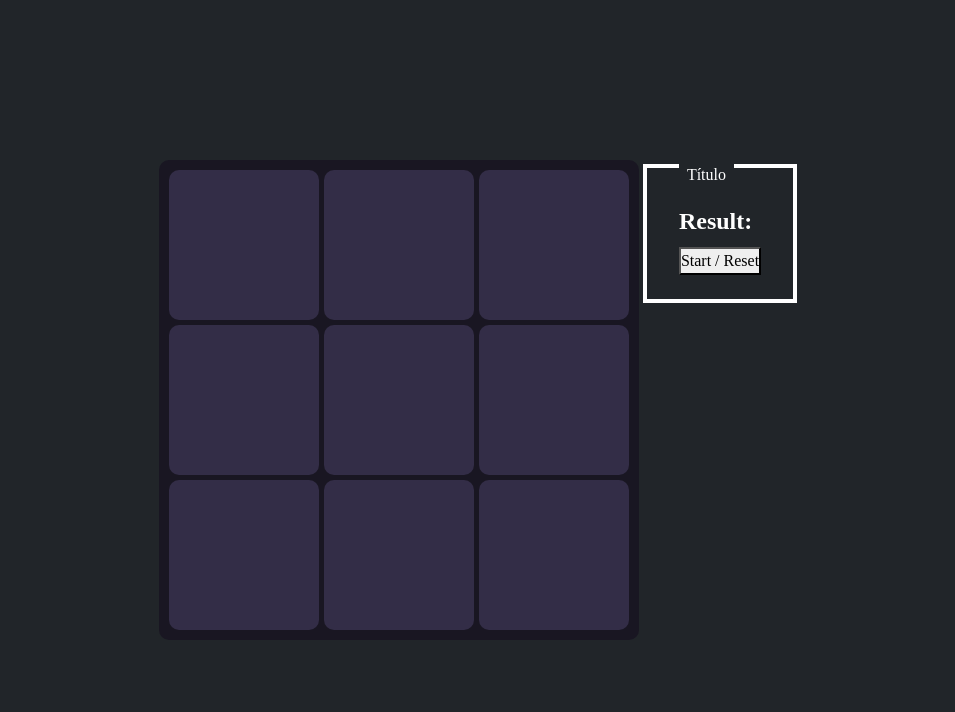
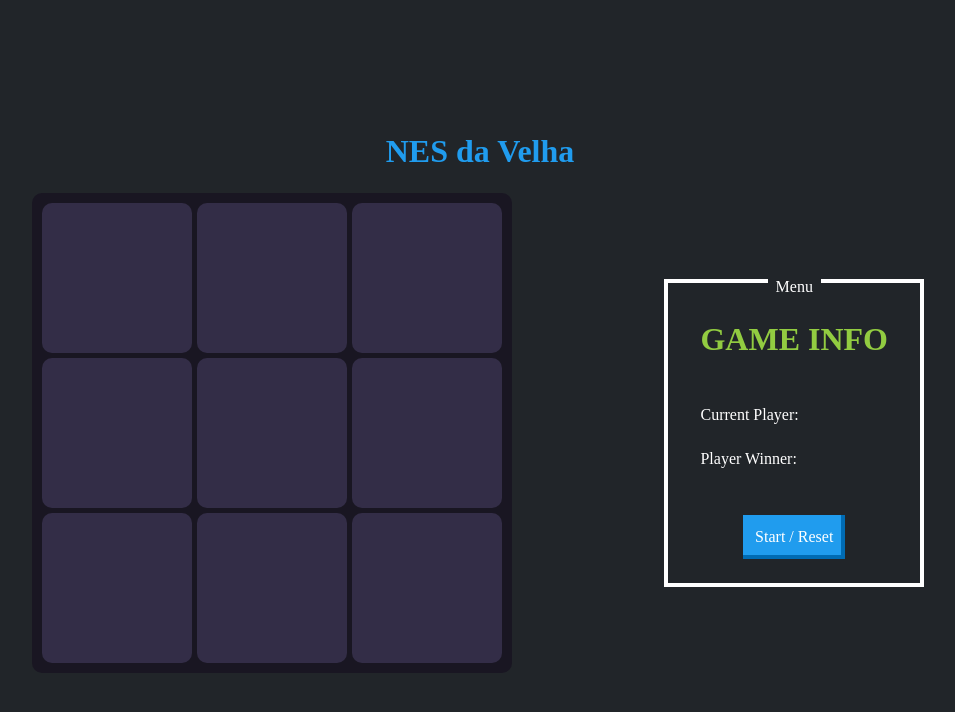
Before and after one commit to akadot/nes-da-velha, a plain HTML site: page index.html in a window 1280 px wide. Shown: the whole page, without its empty margins (160-1115 px from the left). Drawn offline with nearby package versions, Linux system fonts and the light colour scheme.

Commit message:
:sparkles: Styled, but not completely

```diff
--- a/index.html
+++ b/index.html
@@ -12,6 +12,8 @@
   </head>
   <body>
     <div class="container">
+      <h1 class="title nes-text is-primary">NES da Velha</h1>
+      <div class="content">
         <div class="board">
           <div></div>
           <div></div>
@@ -23,11 +25,15 @@
           <div></div>
           <div></div>
         </div>
-      <div class="info nes-container is-dark with-title">
-        <p class="title">Título</p>
-        <h1 id="player"></h1>
-        <h2 id="result">Result:</h2>
-        <button id="btn">Start / Reset</button>
+        <div class="menu nes-container is-dark with-title is-centered">
+          <p class="title">Menu</p>
+          <h1 class="nes-text is-success">GAME INFO</h1>
+          <div class="info">
+            <p>Current Player: <span id="player"></span></p>
+            <p>Player Winner: <span id="result"></span></p>
+          </div>
+          <button id="btn" class="nes-btn is-primary">Start / Reset</button>
+        </div>
       </div>
     </div>
     <script src="./script.js"></script>
--- a/script.js
+++ b/script.js
@@ -23,6 +23,8 @@ document.addEventListener("DOMContentLoaded", () => {
     squares.forEach((item) => {
       item.textContent = "";
     });
+    result.textContent = "";
+    playerDisplay.textContent = "";
     gameOver = false;
   });
 
@@ -38,17 +40,27 @@ document.addEventListener("DOMContentLoaded", () => {
       if (currentPlayer === "cross" && squaresArray[index].textContent == "") {
         squaresArray[index].style.color = "#50fa7b";
         squaresArray[index].textContent = "X";
+
+        playerDisplay.style.color = "#50fa7b";
+        playerDisplay.textContent = "X";
+
         currentPlayer = "circle";
       }
       if (currentPlayer === "circle" && squaresArray[index].textContent == "") {
         squaresArray[index].style.color = "#ff5555";
         squaresArray[index].textContent = "O";
+
+        playerDisplay.style.color = "#ff5555";
+        playerDisplay.textContent = "O";
+
         currentPlayer = "cross";
       }
 
       const pickWinner = checkWinner(squaresArray[index].textContent);
+
       if (pickWinner === true) {
-        result.textContent += squaresArray[index].textContent;
+        result.style.color = playerDisplay.style.color;
+        result.textContent = squaresArray[index].textContent;
         gameOver = true;
       }
     } else {
--- a/style.css
+++ b/style.css
@@ -24,8 +24,17 @@ body {
 
 .container {
   display: flex;
-  align-items: flex-start;
-  justify-content: center;
+  flex-direction: column;
+  align-items: center;
+  width: 70%;
+}
+
+.container .content {
+  display: flex;
+  align-items: center;
+  justify-content: space-between;
+  width: 100%;
+  margin-top: 10px;
 }
 
 .board {
@@ -49,3 +58,23 @@ body {
   justify-content: center;
   align-items: center;
 }
+
+.menu {
+  height: 100%;
+}
+
+.menu .info {
+  display: flex;
+  flex-direction: column;
+  align-items: flex-start;
+  width: 100%;
+  margin: 30px 0;
+}
+
+.menu .info p {
+  display: flex;
+  flex-direction: row;
+  align-items: center;
+  justify-content: space-between;
+  margin: 10px 0;
+}
```
Lines whose indentation alone changed are shown as unchanged.
